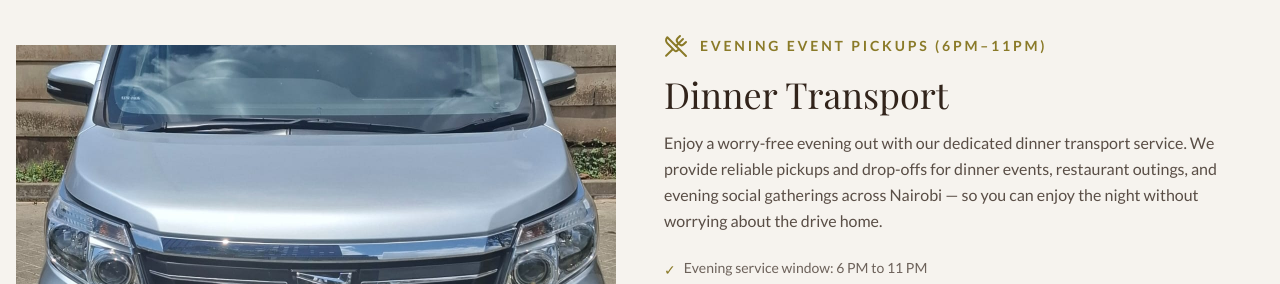
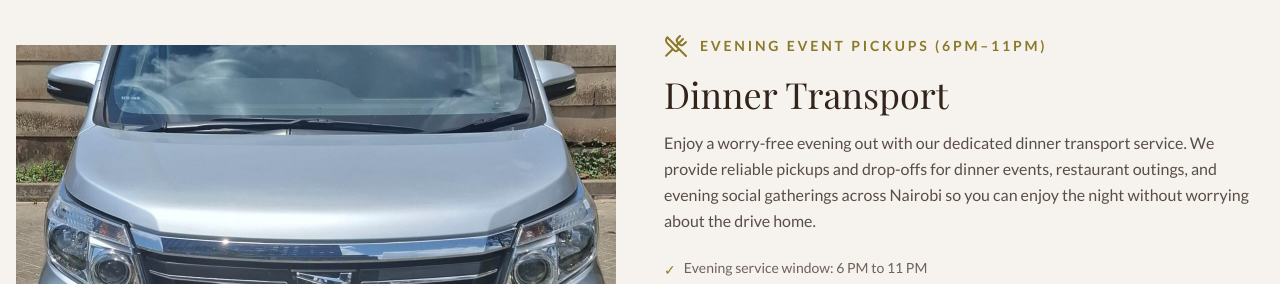
Before and after one commit to espironova/trace-trace-adventures, a React (Vite) app: page /services in a window 1280 px wide. Shown: the part 5700-5984 px from the top of the page. Built offline with nearby package versions, Linux system fonts and the light colour scheme; the HTML template or start-up script is replaced by a standard one; a web font is replaced by a local one.

Commit message:
Preceding changes

```diff
--- a/src/pages/Services.tsx
+++ b/src/pages/Services.tsx
@@ -168,7 +168,7 @@ const serviceData = [
     subtitle: "Evening Event Pickups (6PM–11PM)",
     images: [fleetSedan, fleetNoahBoot],
     alt: "Sedan for evening dinner event transport in Nairobi",
-    description: "Enjoy a worry-free evening out with our dedicated dinner transport service. We provide reliable pickups and drop-offs for dinner events, restaurant outings, and evening social gatherings across Nairobi — so you can enjoy the night without worrying about the drive home.",
+    description: "Enjoy a worry-free evening out with our dedicated dinner transport service. We provide reliable pickups and drop-offs for dinner events, restaurant outings, and evening social gatherings across Nairobi so you can enjoy the night without worrying about the drive home.",
     features: [
       "Evening service window: 6 PM to 11 PM",
       "Pick up from home, hotel, or office to your dinner venue",
```
